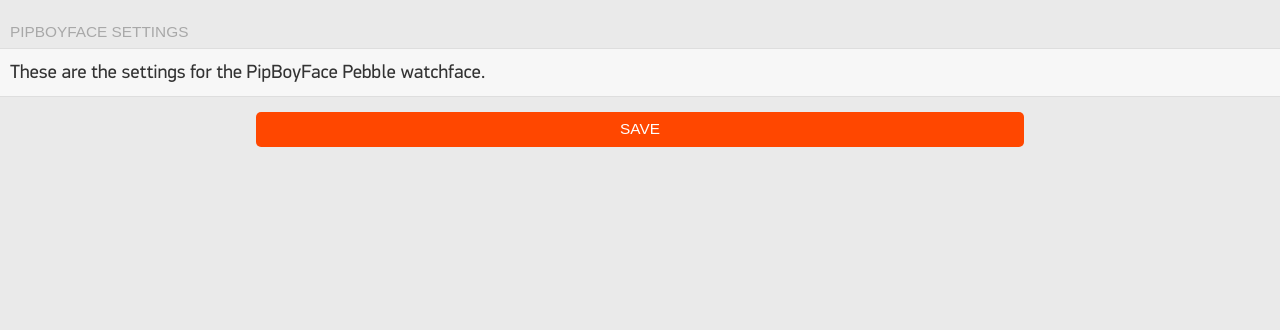
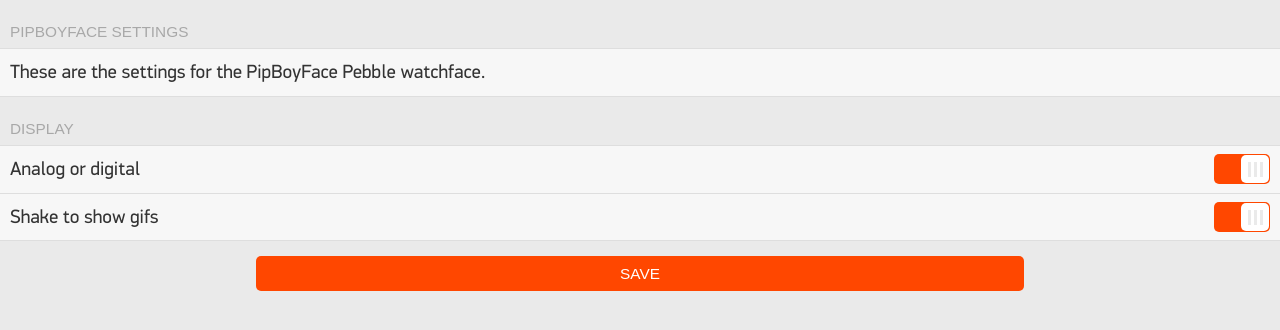
Before and after one commit to bwinton/PipBoyFace, a website: page index.html in a window 1280 px wide. Drawn offline with Linux system fonts and the light colour scheme.

Commit message:
Add some toggles, and make some small cleanup.

```diff
--- a/index.html
+++ b/index.html
@@ -4,6 +4,12 @@
     <meta charset="utf-8" />
     <title>PipBoyFace Settings</title>
     <link rel="stylesheet" href="bower_components/pebble-slate/dist/css/slate.css"/>
+    <style media="screen">
+    .item-styled-toggle-wrapper,
+    .item-styled-toggle {
+      transition-duration: 0.1s;
+    }
+    </style>
     <!-- <link rel="stylesheet" href="styles.css" /> -->
     <!-- <link rel="shortcut icon" href="/favicon.ico" /> -->
     <script src="bower_components/pebble-slate/dist/js/slate.js" charset="utf-8"></script>
@@ -16,6 +22,19 @@
       </div>
     </div>
     <div class="item-container">
+      <div class="item-container-header">Display</div>
+      <div class="item-container-content">
+        <label class="item">
+          Analog or digital
+          <input type="checkbox" class="item-toggle" name="time-style" checked>
+        </label>
+        <label class="item">
+          Shake to show gifs
+          <input type="checkbox" class="item-toggle" name="show-gifs" checked>
+        </label>
+      </div>
+    </div>
+    <div class="item-container">
       <div class="button-container">
         <input type="button" class="item-button" value="SAVE">
       </div>
```
